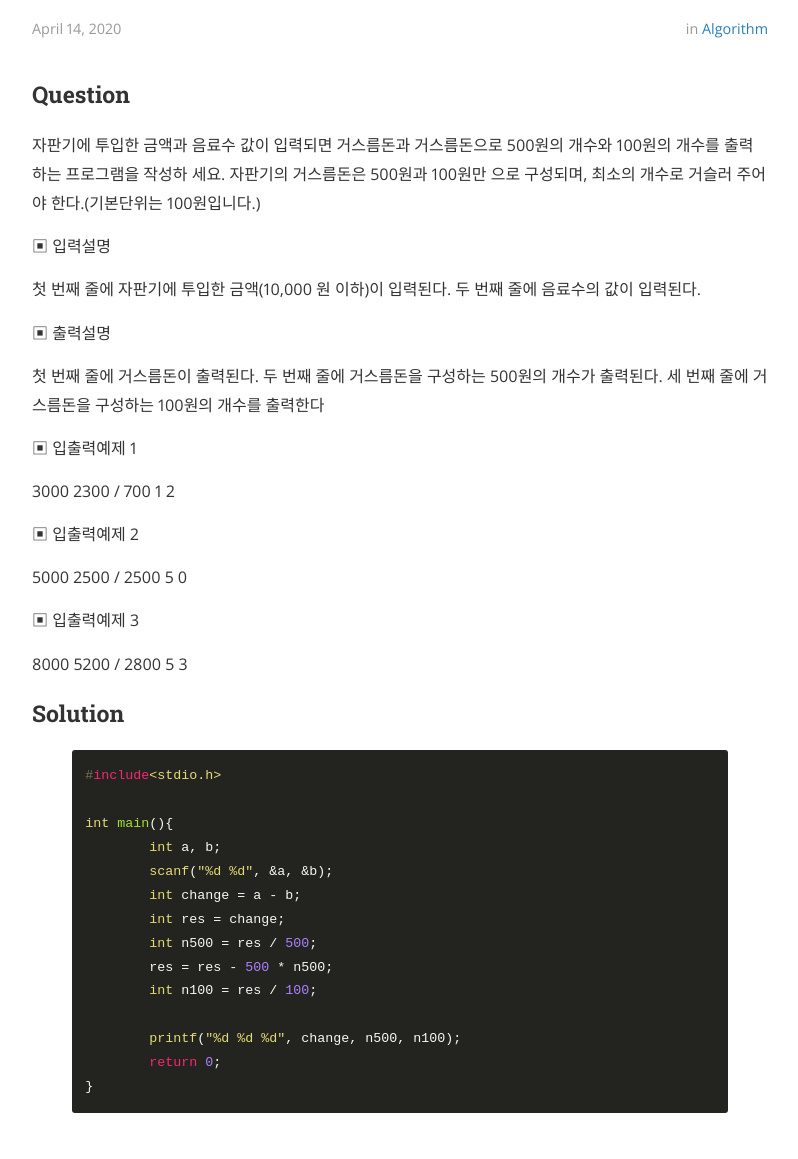
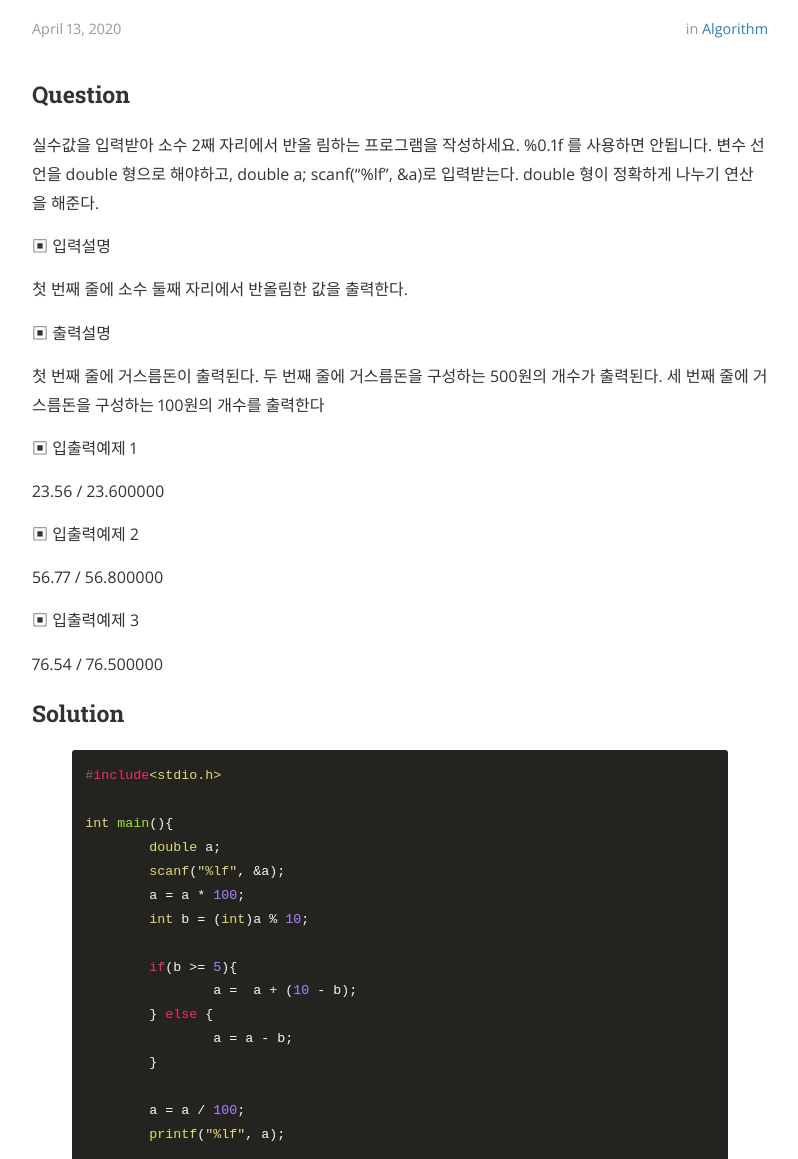
Before and after one commit to cartman8936/cartman8936.github.io, a Jekyll site: the page built from _posts/2020-04-13-algorithm-vending-machine.md, in a window 1280 px wide and 1400 px high, scrolled down 264 px. Shown: the part 241-1400 px from the top of the window, without its empty margins (240-1038 px from the left). Built offline with Jekyll 4.4.1, drawn with Linux system fonts in a browser that asks for light colours; nearby versions of some CDN libraries; comment, search, counter and statistics services are not loaded.

Commit message:
[Algorithm] 반올림

```diff
--- a/_posts/2020-04-13-algorithm-vending-machine.md
+++ b/_posts/2020-04-13-algorithm-vending-machine.md
@@ -1,7 +1,6 @@
 ---
 layout: post
-title:  "음료수 자판기"
-date:   2020-04-13T14:25:52-05:00
+title:  "반올림"
 author: cartman8936
 categories: Algorithm
 tags:	algorithm c++
@@ -9,11 +8,13 @@ cover:  "/assets/instacode.png"
 ---
 
 ### Question
-자판기에 투입한 금액과 음료수 값이 입력되면 거스름돈과 거스름돈으로 500원의 개수와 100원의 개수를 출력하는 프로그램을 작성하 세요. 자판기의 거스름돈은 500원과 100원만 으로 구성되며, 최소의 개수로 거슬러 주어야 한다.(기본단위는 100원입니다.)
+실수값을 입력받아 소수 2째 자리에서 반올 림하는 프로그램을 작성하세요. %0.1f 를 사용하면 안됩니다.
+변수 선언을 double 형으로 해야하고, double a; scanf("%lf", &a)로 입력받는다.
+double 형이 정확하게 나누기 연산을 해준다.
 
 ▣ 입력설명
 
-첫 번째 줄에 자판기에 투입한 금액(10,000 원 이하)이 입력된다. 두 번째 줄에 음료수의 값이 입력된다.
+첫 번째 줄에 소수 둘째 자리에서 반올림한 값을 출력한다.
 
 ▣ 출력설명
 
@@ -21,15 +22,16 @@ cover:  "/assets/instacode.png"
 
 ▣ 입출력예제 1
 
-3000 2300 / 700 1 2
+23.56 / 23.600000
 
 ▣ 입출력예제 2
 
-5000 2500 / 2500 5 0
+56.77 / 56.800000
+
 
 ▣ 입출력예제 3
 
-8000 5200 / 2800 5 3
+76.54 / 76.500000
 
 ### Solution
 
@@ -37,23 +39,21 @@ cover:  "/assets/instacode.png"
 #include<stdio.h>
 
 int main(){
-	int a, b;
-	scanf("%d %d", &a, &b);
-	int change = a - b;
-	int res = change;
-	int n500 = res / 500;
-	res = res - 500 * n500;
-	int n100 = res / 100;
+	double a;
+	scanf("%lf", &a);
+	a = a * 100;
+	int b = (int)a % 10;
 
-	printf("%d %d %d", change, n500, n100);
+	if(b >= 5){
+		a =  a + (10 - b);
+	} else {
+		a = a - b;
+	}
+
+	a = a / 100;
+	printf("%lf", a);
+
 	return 0;
 }
+
 {% endhighlight %}
-
-[jekyll]:      http://jekyllrb.com
-[jekyll-gh]:   https://github.com/jekyll/jekyll
-[jekyll-help]: https://github.com/jekyll/jekyll-help
-[highlight]:   https://highlightjs.org/
-[lightbox]:    http://lokeshdhakar.com/projects/lightbox2/
-[jekyll-archive]: https://github.com/jekyll/jekyll-archives
-[liquid]: https://github.com/Shopify/liquid/wiki/Liquid-for-Designers
```
Also changed, not shown: _posts/2020-04-16-algorithm-rounding-off.md (added, +50 -0 lines).
